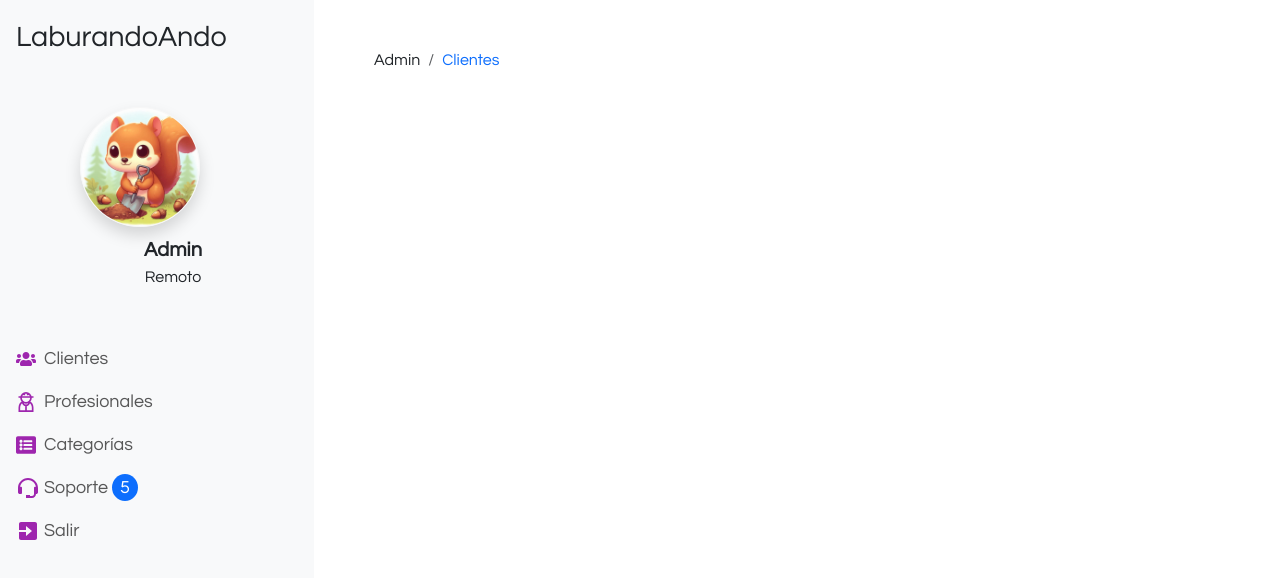
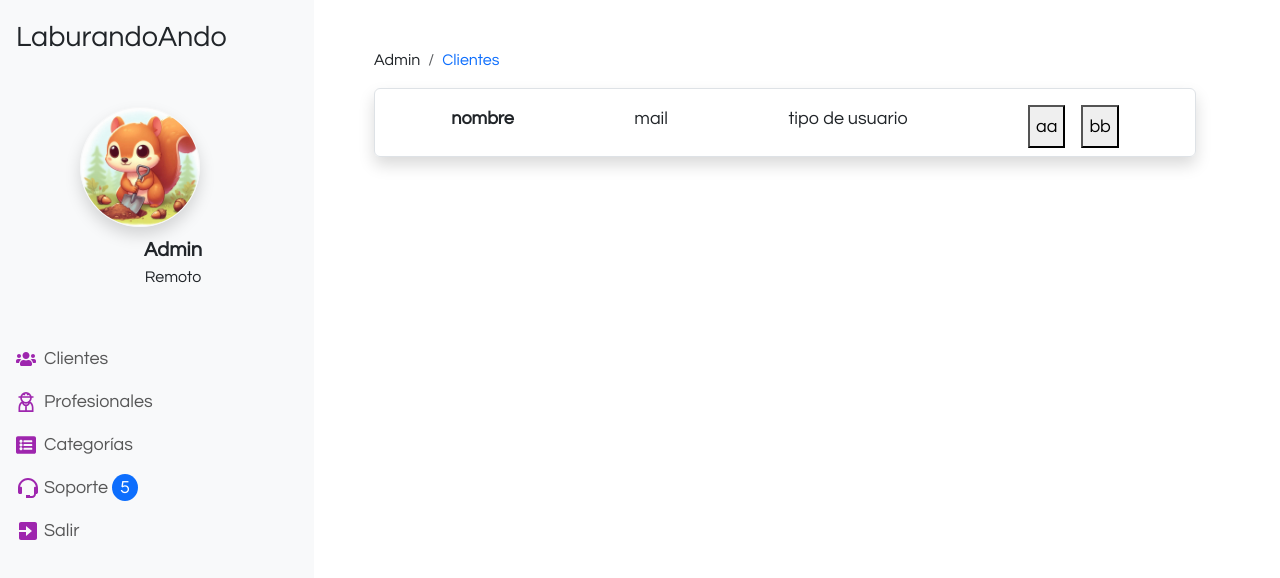
Before and after one commit to FranprzDev/LaburandoAndo, a React (Vite) app: page /admin/clientes in a window 1280 px wide. Shown: the top 578 px of the page. Built offline with nearby package versions, Linux system fonts and the light colour scheme.

Commit message:
maquetando tarjetas con los datos de profesionales y clientes

```diff
--- a/src/domains/admin/components/ItemUsuario.jsx
+++ b/src/domains/admin/components/ItemUsuario.jsx
@@ -1,11 +1,31 @@
-import React from 'react';
+import React from "react";
 
 const ItemUsuario = () => {
-    return (
-        <div>
+  return (
+    <div className="cardMessage shadow rounded-2 justify-content-center justify-content-md-between gy-3 align-items-center p-2 pt-md-3 px-md-3 border">
+      <div className="d-flex  justify-content-around">
+        <p className="fw-bold">nombre</p>
+        <p>mail </p>
+        <p>tipo de usuario</p>
 
+        <div className="d-flex  justify-content-center">
+          <button className="me-3">aa</button>
+          <button>bb</button>
         </div>
-    );
+      </div>
+
+      {/*
+      <div className="d-flex  justify-content-around">
+        <p className="fw-bold">nombre</p>
+        <p>mail </p>
+        <p>tipo de usuario</p>
+      </div>
+      <div className="d-flex  justify-content-center">
+        <button className="me-3">aa</button>
+        <button>bb</button>
+      </div> */}
+    </div>
+  );
 };
 
 export default ItemUsuario;
--- a/src/domains/admin/components/ListaUsuarios.jsx
+++ b/src/domains/admin/components/ListaUsuarios.jsx
@@ -1,9 +1,10 @@
 import React from "react";
+import ItemUsuario from "./ItemUsuario";
 
 const ListaUsuarios = () => {
   return (
     <div className="gap-3 align-items-start d-flex flex-column containerMessages w-100 mt-2">
-      {/* <ItemMensaje></ItemMensaje> */}
+      <ItemUsuario />
     </div>
   );
 };
```
